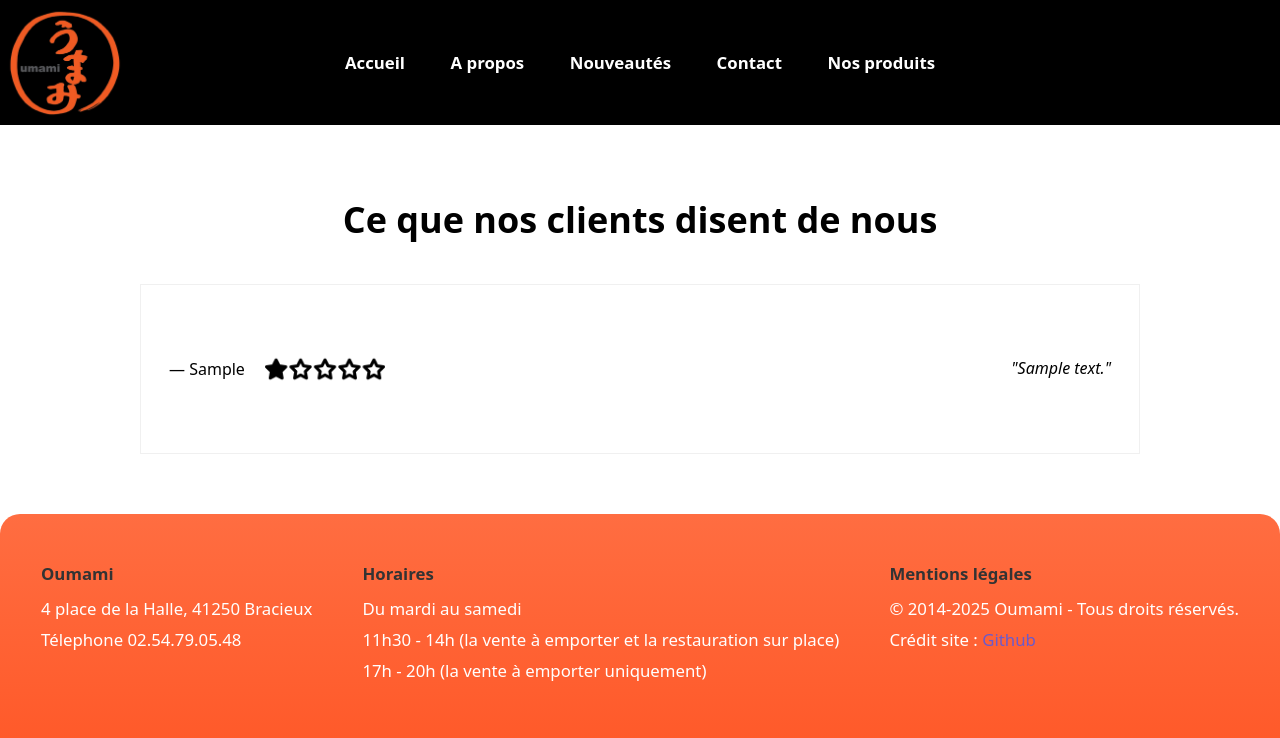
After one commit to nathan2612/Projet_FI_Groupe_17, a Flask app: page /avis/ in a window 1280 px wide. The commit adds this page. Shown: the top 738 px of the page. Run offline with Flask 3, Linux system fonts and the light colour scheme; tables that the repository leaves empty hold one stand-in row (values such as "Sample post"); parts of the project's set-up code (start-up, migrations or seed data) failed here and were passed over.

Commit message:
modification de la page index pour rajouter les avis et ajout de la page avis

```diff
--- a/config.py
+++ b/config.py
@@ -4,5 +4,5 @@ SECRET_KEY = "730c3469-5303-432e-ad06-d0de212a7d98"
 
 SQLALCHEMY_DATABASE_URI = os.environ.get(
 	'DATABASE_URL',
-	'mysql+pymysql://joubert:joubert@servinfo-maria:3306/DBjoubert?charset=utf8mb4'
+	'mysql+pymysql://louis:louis@localhost:3306/oumami?charset=utf8mb4'
 )
--- a/monApp/static/index.css
+++ b/monApp/static/index.css
@@ -1,4 +1,4 @@
-/* ===== INDEX HEADER BACKGROUND ===== */
+/* ===== INDEX HEADER BACKGROUND ===== pour que l'image depasse sur le nav */
 .site-header:has(.header-with-bg) {
     background-image: url('/static/images/imageNoir.png');
     background-size: cover;
@@ -89,3 +89,80 @@
     margin: 0;
     color: #666;
 }
+/* ===== AVIS ===== */
+.avis {
+    margin: 60px auto;
+}
+
+.avis h2 {
+    font-size: 36px;
+    font-weight: 800;
+    text-align: center;
+    margin-bottom: 40px;
+}
+
+.avis-list.simple {
+    max-width: 1000px;
+    margin: 0 auto;
+}
+
+.avis-row {
+    display: grid;
+    grid-template-columns: auto 1fr auto;
+    gap: 20px;
+    align-items: center;
+    padding: 24px 28px;
+    margin-bottom: 16px;
+    border: 1px solid #f0f0f0;
+}
+
+.notes-img {
+    width: 120px;
+    height: auto;
+    flex-shrink: 0;
+}
+
+.avis-text {
+    line-height: 1.3;
+    margin: 0;
+    font-style: italic;
+}
+
+.avis-more {
+    display: flex;
+    justify-content: center;
+    margin-top: 32px;
+}
+
+.voir-plus {
+    color: #ff6d41;
+    border: 2px solid #ff6d41;
+    padding: 12px 28px;
+    border-radius: 12px;
+    text-decoration: none;
+    font-weight: 700;
+    transition: all 0.3s ease;
+}
+
+.voir-plus:hover {
+    background: #ff6d41 ;
+    color: #fff;
+    transform: translateY(-2px);
+}
+
+/* Responsive */
+@media (max-width: 768px) {
+    .avis h2 {
+        font-size: 28px;
+    }
+    .avis-meta {
+        flex-direction: row;
+        align-items: center;
+        gap: 12px;
+        min-width: auto;
+    }
+
+    .avis-text {
+        font-size: 15px;
+    }
+}
--- /dev/null
+++ b/monApp/templates/avis.html
@@ -0,0 +1,33 @@
+{% extends 'base.html' %}
+
+{% block styles %}
+	<link rel="stylesheet" href="{{ url_for('static', filename='index.css') }}">
+{% endblock %}
+{% block main %}
+	<section class="avis">
+			<h2>Ce que nos clients disent de nous</h2>
+					<div class="avis-list simple">
+						{% for av in avis %}
+							<div class="avis-row">
+								<p class="auteur">— {{ av.client.prenom_client if av.client and av.client.prenom_client else av.id_client }}</p>
+								{% if av.note == 5 %}
+								<img class="notes-img" src="{{ url_for('static', filename='images/note_etoiles/5etoiles.png') }}" alt="5 étoiles">
+								{% endif %}
+								{% if av.note == 4 %}
+								<img class="notes-img" src="{{ url_for('static', filename='images/note_etoiles/4etoiles.png') }}" alt="4 étoiles">
+								{% endif %}
+								{% if av.note == 3 %}
+								<img class="notes-img" src="{{ url_for('static', filename='images/note_etoiles/3etoiles.png') }}" alt="2 étoiles">
+								{% endif %}
+								{% if av.note == 2 %}
+								<img class="notes-img" src="{{ url_for('static', filename='images/note_etoiles/2etoiles.png') }}" alt="2 étoiles">
+								{% endif %}
+								{% if av.note == 1 %}
+								<img class="notes-img" src="{{ url_for('static', filename='images/note_etoiles/1etoile.png') }}" alt="1 étoile">
+								{% endif %}
+								<p class="avis-text">"{{ av.commentaire }}"</p>
+							</div>
+						{% endfor %}
+					</div>
+				</section>
+{% endblock %}
--- a/monApp/views.py
+++ b/monApp/views.py
@@ -1,4 +1,4 @@
-from monApp.models import PLAT,CATEGORIE
+from monApp.models import PLAT,CATEGORIE, AVIS
 from .app import app
 from flask import render_template, request, url_for
 from .app import db
@@ -7,8 +7,21 @@ from math import ceil
 @app.route('/')
 @app.route('/index/')
 def index():
-    return render_template("index.html")
+    try:
+        avis_list = db.session.query(AVIS).all()
+    except Exception:
+        avis_list = []
 
+    return render_template("index.html", AVIS=avis_list)
+
+@app.route('/avis/', endpoint='avis_page')
+def avis():
+    try:
+        avis = db.session.query(AVIS).all()
+    except Exception:
+        avis = []
+
+    return render_template("avis.html", avis=avis)
 @app.route('/produits/', methods=['POST', 'GET'])
 def produits():
     cat_id = request.args.get('cat_id', type=int)
@@ -69,9 +82,9 @@ def produits():
 def contact():
     return render_template("contact.html")
 
-@app.route('/apropos/')
+@app.route('/propos/')
 def apropos():
-    return render_template("apropos.html")
+    return render_template("propos.html")
 
 @app.route('/nouveautes/')
 def nouveaute():
```
Also changed, not shown: monApp/templates/apropos.html (deleted, +0 -9 lines), monApp/templates/index.html (+30 -4 lines), monApp/static/images/note_etoiles/1etoile.png (added), monApp/static/images/note_etoiles/2etoiles.png (added), monApp/static/images/note_etoiles/3etoiles.png (added), monApp/static/images/note_etoiles/4etoiles.png (added), monApp/static/images/note_etoiles/5etoiles.png (added).
